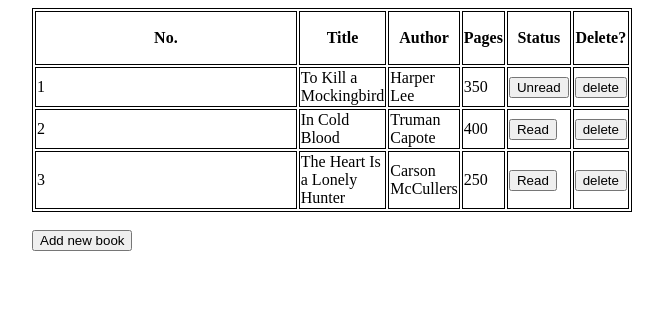
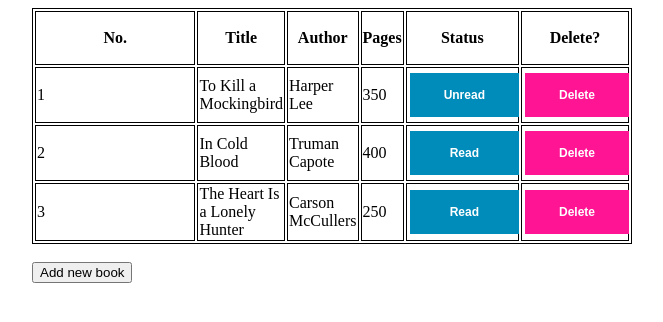
Before and after one commit to anniekao/Projects, a plain HTML site: page JavaScript/my-library-app/index.html in a window 1280 px wide. Shown: the whole page, without its empty margins (308-971 px from the left). Drawn offline with Linux system fonts and the light colour scheme.

Commit message:
Updated css

```diff
--- a/JavaScript/my-library-app/script.js
+++ b/JavaScript/my-library-app/script.js
@@ -120,12 +120,12 @@
         for (let key of keys) {
             let cell = row.insertCell();
             if (key === 'read'){
-                var btn = document.createElement('input');
+                let btn = document.createElement('input');
                 btn.type = 'button';
-                btn.class = 'btn';
+                btn.className = 'read-btn';
                 btn.addEventListener('click', e => {
                     if (confirmReadEdit()) {
-                        editRead(e, row.id);
+                        editStatus(e, book.id);
                     }
                 });
                 btn.value = book[key];
@@ -135,16 +135,16 @@
                 cell.appendChild(text);
             }
         }
+        let btn = document.createElement('input');
         let cell = row.insertCell();
-        var btn = document.createElement('input');
         btn.type = 'button';
-        btn.class = 'btn';
+        btn.className = 'delete-btn';
         btn.addEventListener('click', e => {
             if (confirmDelete()){
-                deleteBookFromLibrary(e, row.id);
+                deleteBookFromLibrary(e, book.id);
             }
         });
-        btn.value = 'delete';
+        btn.value = 'Delete';
         cell.appendChild(btn);
     }
 };
--- a/JavaScript/my-library-app/style.css
+++ b/JavaScript/my-library-app/style.css
@@ -15,3 +15,31 @@
     margin: 0 auto;
     width: 600px;
 }
+
+.read-btn {
+    border: none;
+    color: white;
+    text-decoration: none;
+    display: inline-block;
+    font-size: 12px;
+    padding: 15px 32px;
+    background-color: #008CBA;
+    width: 100%;
+    margin: 4px 2px;
+    font-weight: bold;
+    cursor: pointer;
+}
+
+.delete-btn {
+    border: none;
+    color: white;
+    text-decoration: none;
+    display: inline-block;
+    font-size: 12px;
+    padding: 15px 32px;
+    background-color: deeppink;
+    width: 100%;
+    margin: 4px 2px;
+    font-weight: bold;
+    cursor: pointer;
+}
```
